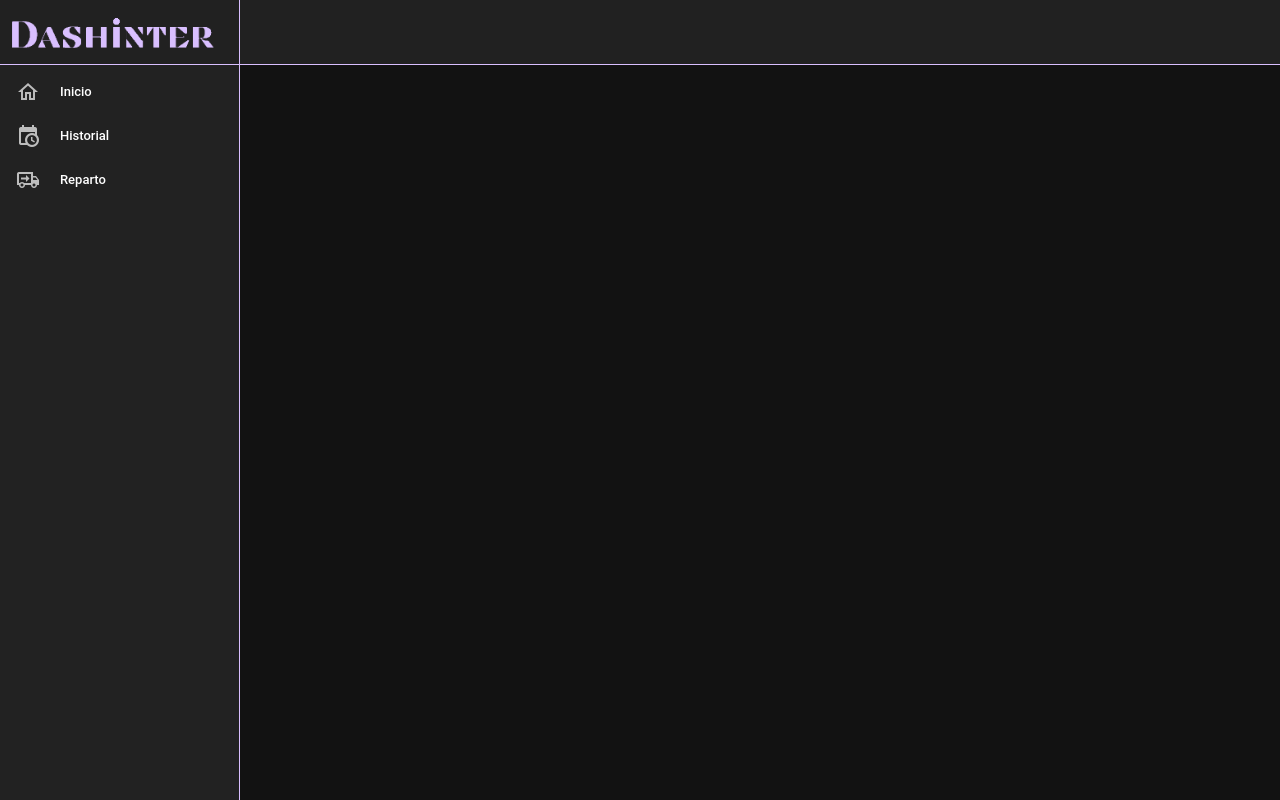
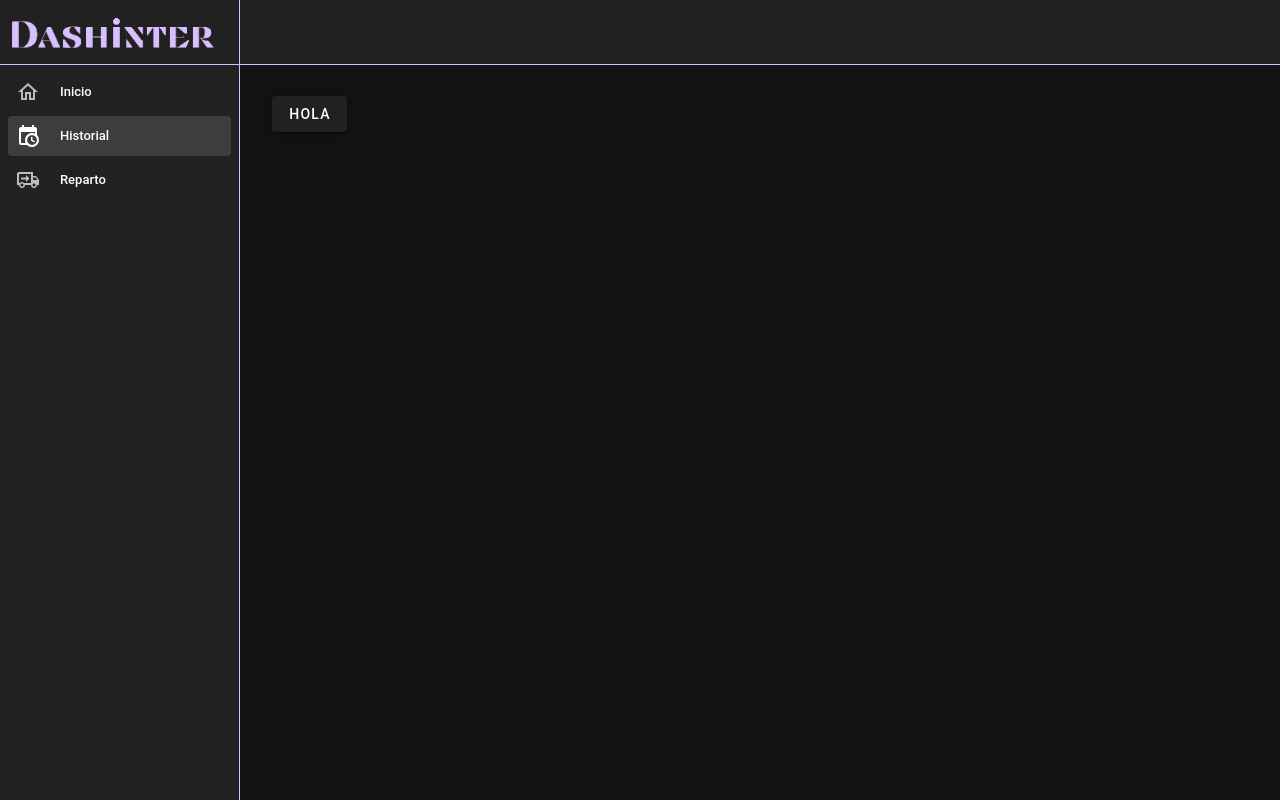
Before and after one commit to jhanma17/dashinter-frontend, a Vue app: page /history in a window 1280 px wide. Built offline with nearby package versions, Linux system fonts and the light colour scheme.

Commit message:
Fix: added router view to layout

```diff
--- a/src/layouts/DashboardLayout/index.vue
+++ b/src/layouts/DashboardLayout/index.vue
@@ -13,28 +13,33 @@
 
       <v-spacer></v-spacer>
     </v-app-bar>
-    <v-navigation-drawer color="background" permanent floating width="240">
+
+    <v-navigation-drawer color="background" permanent floating width="240" app fixed>
       <v-list density="compact" nav slim>
         <v-list-item
           class="text-text"
           title="Inicio"
-          value="home"
           prepend-icon="mdi-home-outline"
         ></v-list-item>
         <v-list-item
           class="text-text"
           title="Historial"
-          value="history"
+          to="/history"
           prepend-icon="mdi-calendar-clock"
         ></v-list-item>
         <v-list-item
           class="text-text"
           title="Reparto"
-          value="delivery"
           prepend-icon="mdi-truck-delivery-outline"
         ></v-list-item>
       </v-list>
     </v-navigation-drawer>
+
+    <v-main>
+      <v-container>
+        <router-view></router-view>
+      </v-container>
+    </v-main>
   </v-layout>
 </template>
 
--- a/src/views/History.vue
+++ b/src/views/History.vue
@@ -1,5 +1,7 @@
 <template>
-
+  <v-container>
+    <v-btn>hola</v-btn>
+  </v-container>
 </template>
 
 <script>
```
